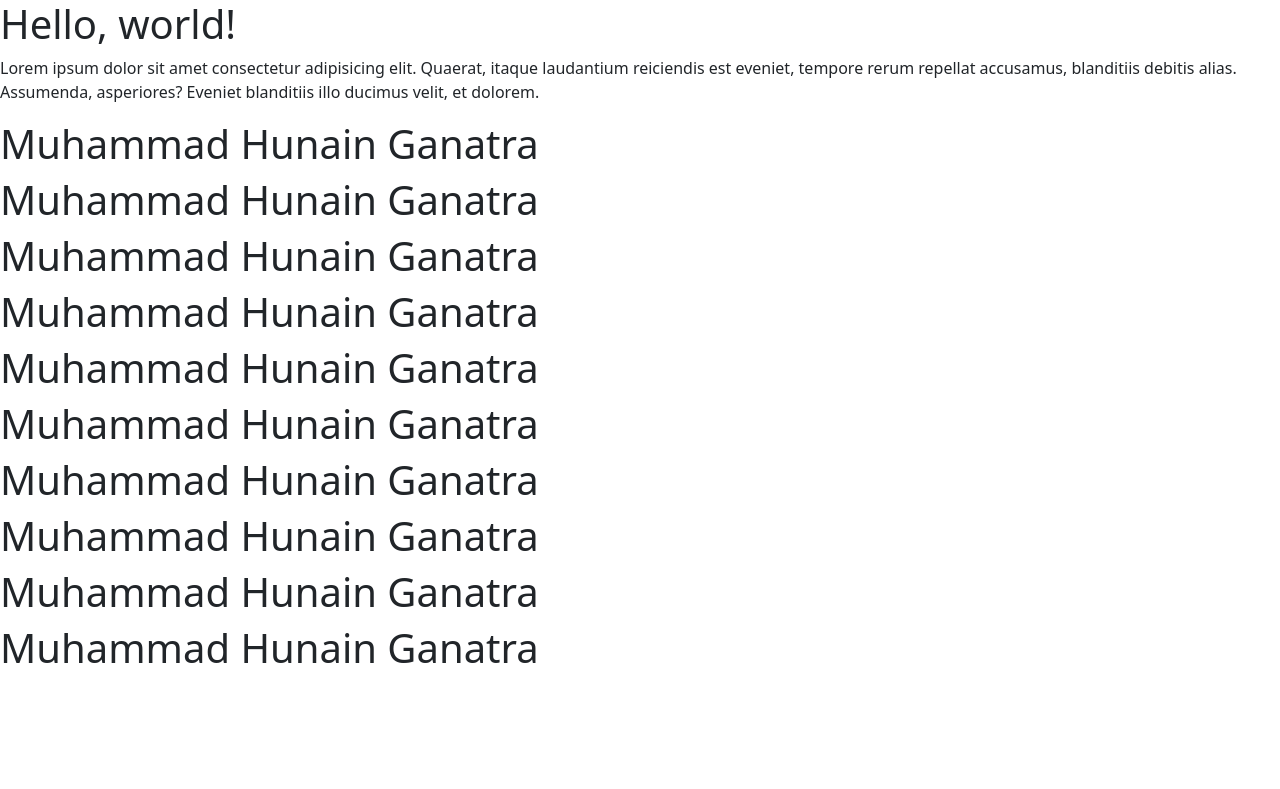
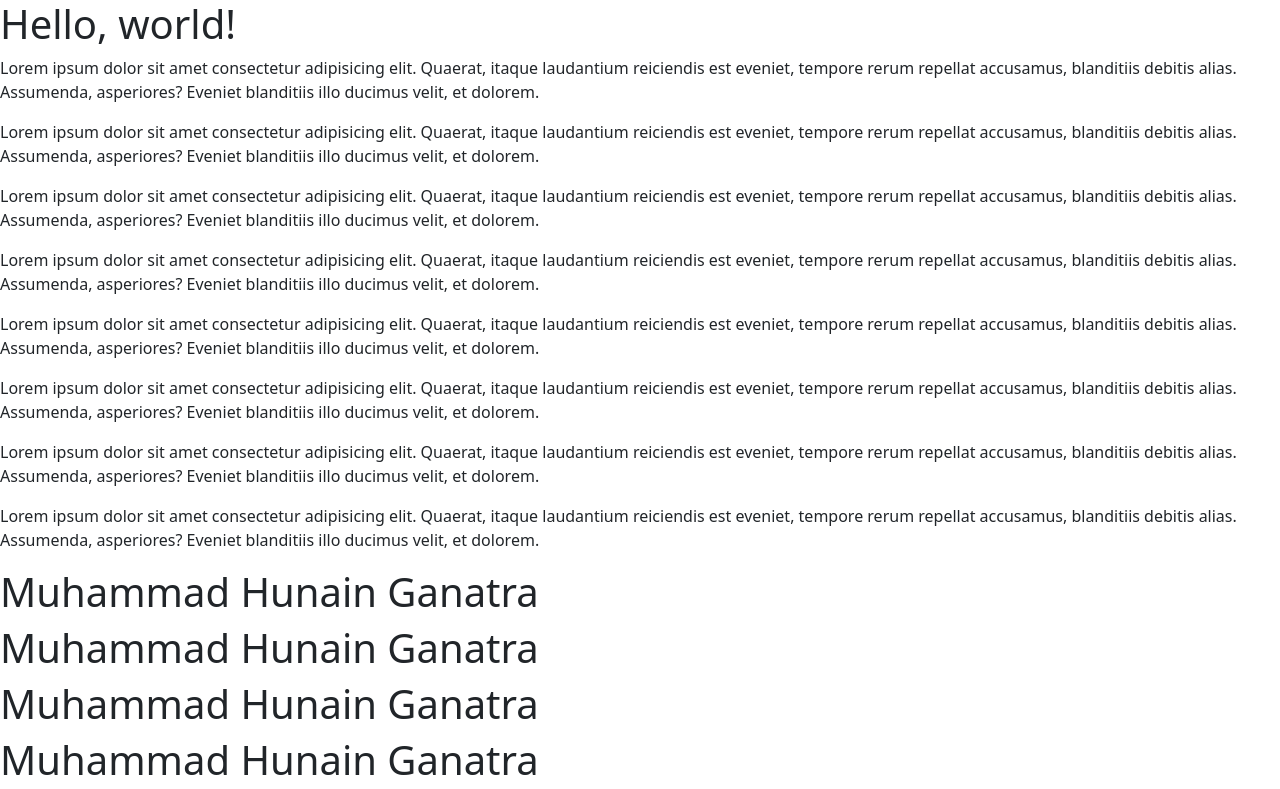
Before and after one commit to MuhammadHunainGanatra/Final_Assignment_Webdesign, a plain HTML site: page index.html in a window 1280 px wide. Shown: the top 789 px of the page. Drawn offline with nearby package versions, Linux system fonts and the light colour scheme.

Commit message:
add a parahgraphy

```diff
--- a/index.html
+++ b/index.html
@@ -10,6 +10,13 @@
   </head>
   <body>
     <h1>Hello, world!</h1>
+<p>Lorem ipsum dolor sit amet consectetur adipisicing elit. Quaerat, itaque laudantium reiciendis est eveniet, tempore rerum repellat accusamus, blanditiis debitis alias. Assumenda, asperiores? Eveniet blanditiis illo ducimus velit, et dolorem.</p>
+<p>Lorem ipsum dolor sit amet consectetur adipisicing elit. Quaerat, itaque laudantium reiciendis est eveniet, tempore rerum repellat accusamus, blanditiis debitis alias. Assumenda, asperiores? Eveniet blanditiis illo ducimus velit, et dolorem.</p>
+<p>Lorem ipsum dolor sit amet consectetur adipisicing elit. Quaerat, itaque laudantium reiciendis est eveniet, tempore rerum repellat accusamus, blanditiis debitis alias. Assumenda, asperiores? Eveniet blanditiis illo ducimus velit, et dolorem.</p>
+<p>Lorem ipsum dolor sit amet consectetur adipisicing elit. Quaerat, itaque laudantium reiciendis est eveniet, tempore rerum repellat accusamus, blanditiis debitis alias. Assumenda, asperiores? Eveniet blanditiis illo ducimus velit, et dolorem.</p>
+<p>Lorem ipsum dolor sit amet consectetur adipisicing elit. Quaerat, itaque laudantium reiciendis est eveniet, tempore rerum repellat accusamus, blanditiis debitis alias. Assumenda, asperiores? Eveniet blanditiis illo ducimus velit, et dolorem.</p>
+<p>Lorem ipsum dolor sit amet consectetur adipisicing elit. Quaerat, itaque laudantium reiciendis est eveniet, tempore rerum repellat accusamus, blanditiis debitis alias. Assumenda, asperiores? Eveniet blanditiis illo ducimus velit, et dolorem.</p>
+<p>Lorem ipsum dolor sit amet consectetur adipisicing elit. Quaerat, itaque laudantium reiciendis est eveniet, tempore rerum repellat accusamus, blanditiis debitis alias. Assumenda, asperiores? Eveniet blanditiis illo ducimus velit, et dolorem.</p>
 <p>Lorem ipsum dolor sit amet consectetur adipisicing elit. Quaerat, itaque laudantium reiciendis est eveniet, tempore rerum repellat accusamus, blanditiis debitis alias. Assumenda, asperiores? Eveniet blanditiis illo ducimus velit, et dolorem.</p>
 
 <h1>Muhammad Hunain Ganatra</h1>
```
